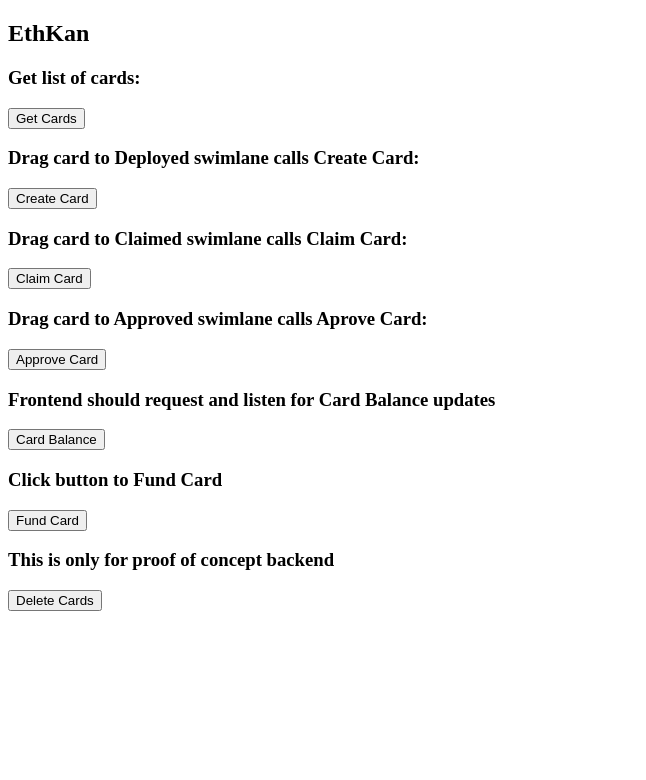
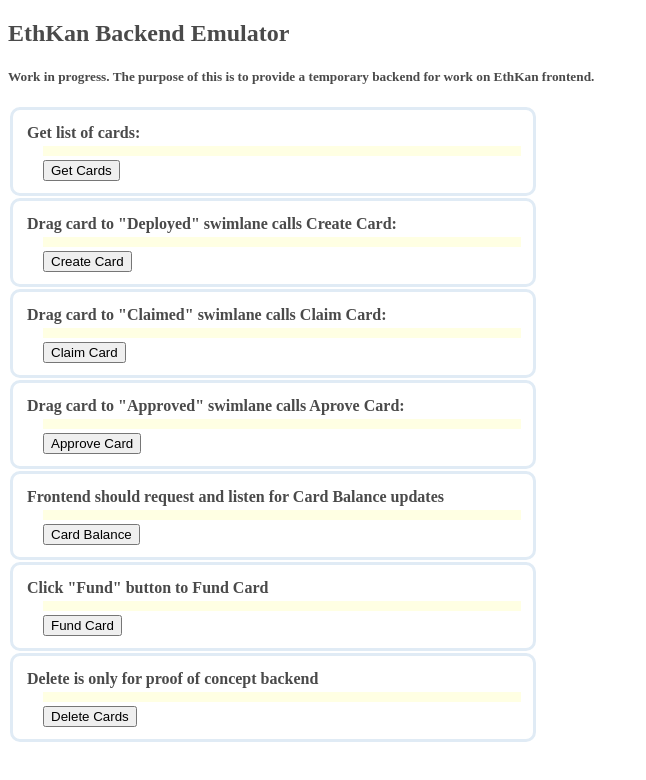
Before and after one commit to ojones/ethkan-demo, a website: page index.html in a window 1280 px wide. Shown: the whole page, without its empty margins (0-646 px from the left). Drawn offline with nearby package versions, Linux system fonts and the light colour scheme; no server answers.

Commit message:
bit of styling

```diff
--- a/index.html
+++ b/index.html
@@ -1,39 +1,78 @@
 <!DOCTYPE html>
 <html>
 <head>
+<style>
+body {
+    color: #4a4a4a;
+}
+h4 {
+    margin: 4px;
+}
+button {
+    margin: 2px 2px 2px 20px;
+}
+.item {
+    border-radius: 10px;
+    border: 3px solid #E0EBF5;
+    padding: 10px;
+    max-width: 500px;
+    margin: 2px;
+}
+.result {
+    background: #ffffe3;
+    margin: 2px 2px 2px 20px;
+    padding: 5px;
+}
+
+</style>
 <script src="https://ajax.googleapis.com/ajax/libs/jquery/3.3.1/jquery.min.js"></script>
 </head>
 <body>
 
-<h2>EthKan</h2>
+<h2>EthKan Backend Emulator</h2>
+<h5>Work in progress. The purpose of this is to provide a temporary backend for work on EthKan frontend.</h5>
 
-<h3>Get list of cards:</h3>
-<div id="div1"></div>
+<div class="item">
+    <h4>Get list of cards:</h4>
+    <div id="div1" class="result"></div>
     <button id="listcards">Get Cards</button>
+</div>
 
-<h3>Drag card to Deployed swimlane calls Create Card:</h3>
-<div id="div2"></div>
+<div class="item">
+    <h4>Drag card to "Deployed" swimlane calls Create Card:</h4>
+    <div id="div2" class="result"></div>
     <button id="createcard">Create Card</button>
+</div>
 
-<h3>Drag card to Claimed swimlane calls Claim Card:</h3>
-<div id="div3"></div>
+<div class="item">
+    <h4>Drag card to "Claimed" swimlane calls Claim Card:</h4>
+    <div id="div3" class="result"></div>
     <button id="claimcard">Claim Card</button>
+</div>
 
-<h3>Drag card to Approved swimlane calls Aprove Card:</h3>
-<div id="div4"></div>
+<div class="item">
+    <h4>Drag card to "Approved" swimlane calls Aprove Card:</h4>
+    <div id="div4" class="result"></div>
     <button id="approvecard">Approve Card</button>
+</div>
 
-<h3>Frontend should request and listen for Card Balance updates</h3>
-<div id="div5"></div>
+<div class="item">
+    <h4>Frontend should request and listen for Card Balance updates</h4>
+    <div id="div5" class="result"></div>
     <button id="cardbalance">Card Balance</button>
+</div>
 
-<h3>Click button to Fund Card</h3>
-<div id="div6"></div>
+<div class="item">
+    <h4>Click "Fund" button to Fund Card</h4>
+    <div id="div6" class="result"></div>
     <button id="fundcard">Fund Card</button>
+</div>
 
-<h3>This is only for proof of concept backend</h3>
-<div id="div7"></div>
+<div class="item">
+    <h4>Delete is only for proof of concept backend</h4>
+    <div id="div7" class="result"></div>
     <button id="deletecards">Delete Cards</button>
+</div>
 
 </body>
 </html>
```
Lines whose indentation alone changed are shown as unchanged.
